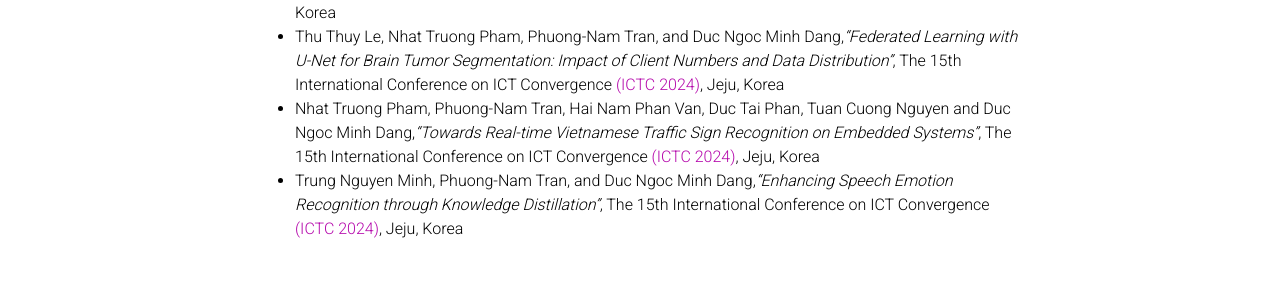
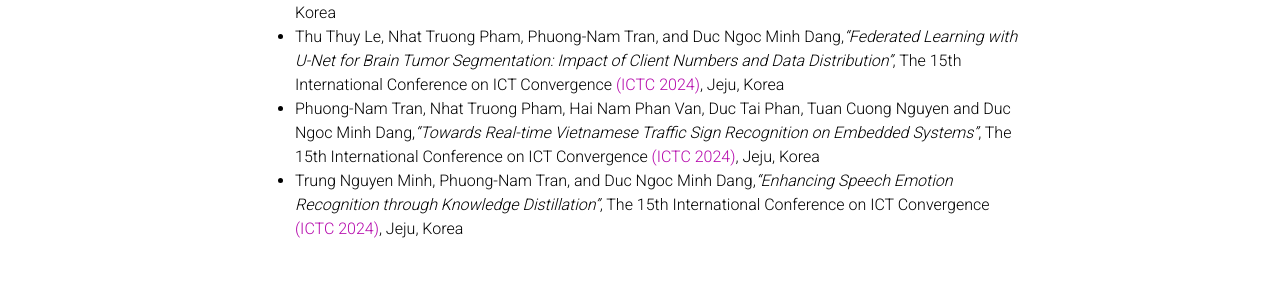
Before and after one commit to dnmduc/dnmduc.github.io, a Jekyll site: the page built from _news/announcement_1.md, in a window 1280 px wide. Shown: the part 374-666 px from the top of the page. Built offline with Jekyll 4.4.1, drawn with Linux system fonts in a browser that asks for light colours; full-size pictures stand in for the smaller copies a plugin makes; comment, search, counter and statistics services are not loaded; a style sheet for code colours, icons or effects is not loaded.

```diff
--- a/_news/announcement_1.md
+++ b/_news/announcement_1.md
@@ -9,5 +9,5 @@ related_posts: false
 Our papers of [**AiTA Lab**](https://aita-lab.github.io/) have been accepted in 15th International Conference on ICT Convergence (ICTC 2024), Jeju, Korea.
 - Nhut Minh Nguyen, Thanh Trung Nguyen, Hua Hiep Nguyen, Phuong-Nam Tran, and Duc Ngoc Minh Dang, *"Voice-Based Age and Gender Recognition: A Comparative Study of LSTM, RezoNet and Hybrid CNNs-BiLSTM Architecture"*, The 15th International Conference on ICT Convergence [(ICTC 2024)](https://ictc.org/), Jeju, Korea
 - Thu Thuy Le, Nhat Truong Pham, Phuong-Nam Tran, and Duc Ngoc Minh Dang,*"Federated Learning with U-Net for Brain Tumor Segmentation: Impact of Client Numbers and Data Distribution"*, The 15th International Conference on ICT Convergence [(ICTC 2024)](https://ictc.org/), Jeju, Korea
-- Nhat Truong Pham, Phuong-Nam Tran, Hai Nam Phan Van, Duc Tai Phan, Tuan Cuong Nguyen and Duc Ngoc Minh Dang,*"Towards Real-time Vietnamese Traffic Sign Recognition on Embedded Systems"*, The 15th International Conference on ICT Convergence [(ICTC 2024)](https://ictc.org/), Jeju, Korea
+- Phuong-Nam Tran, Nhat Truong Pham, Hai Nam Phan Van, Duc Tai Phan, Tuan Cuong Nguyen and Duc Ngoc Minh Dang,*"Towards Real-time Vietnamese Traffic Sign Recognition on Embedded Systems"*, The 15th International Conference on ICT Convergence [(ICTC 2024)](https://ictc.org/), Jeju, Korea
 - Trung Nguyen Minh, Phuong-Nam Tran, and Duc Ngoc Minh Dang,*"Enhancing Speech Emotion Recognition through Knowledge Distillation"*, The 15th International Conference on ICT Convergence [(ICTC 2024)](https://ictc.org/), Jeju, Korea
```
Also changed, not shown: _news/announcement_3.md (+1 -1 lines).
